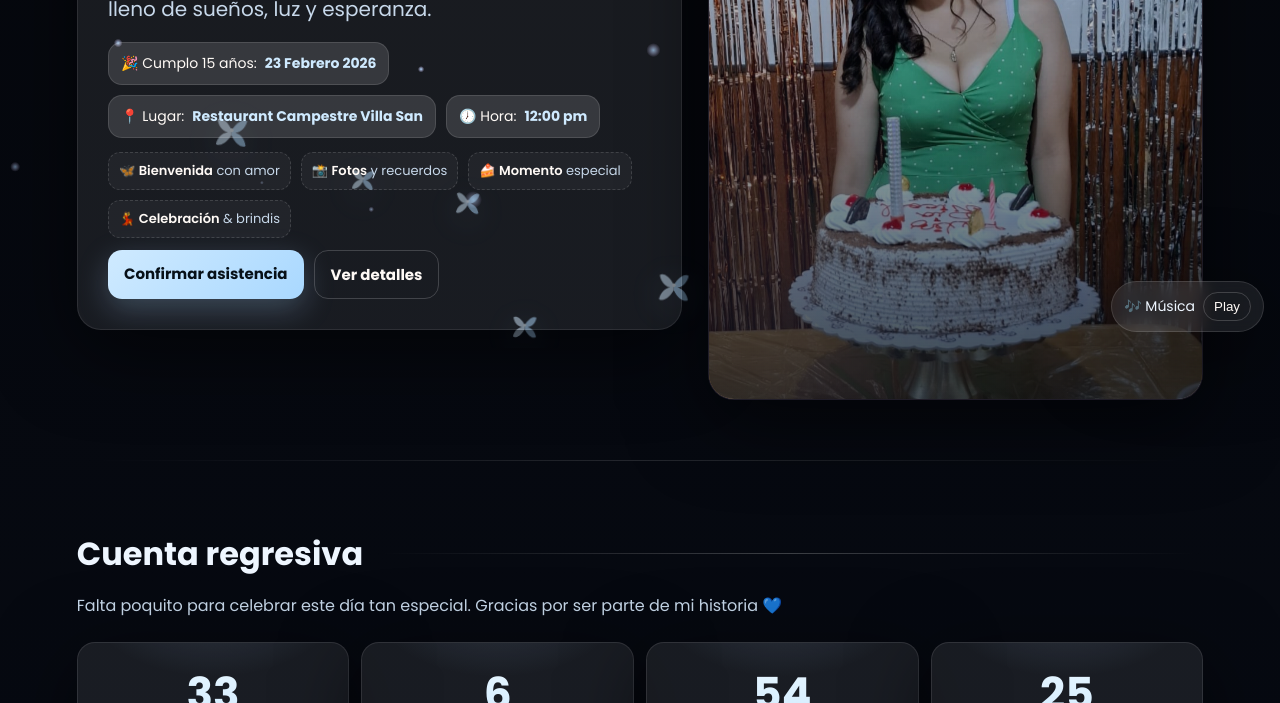
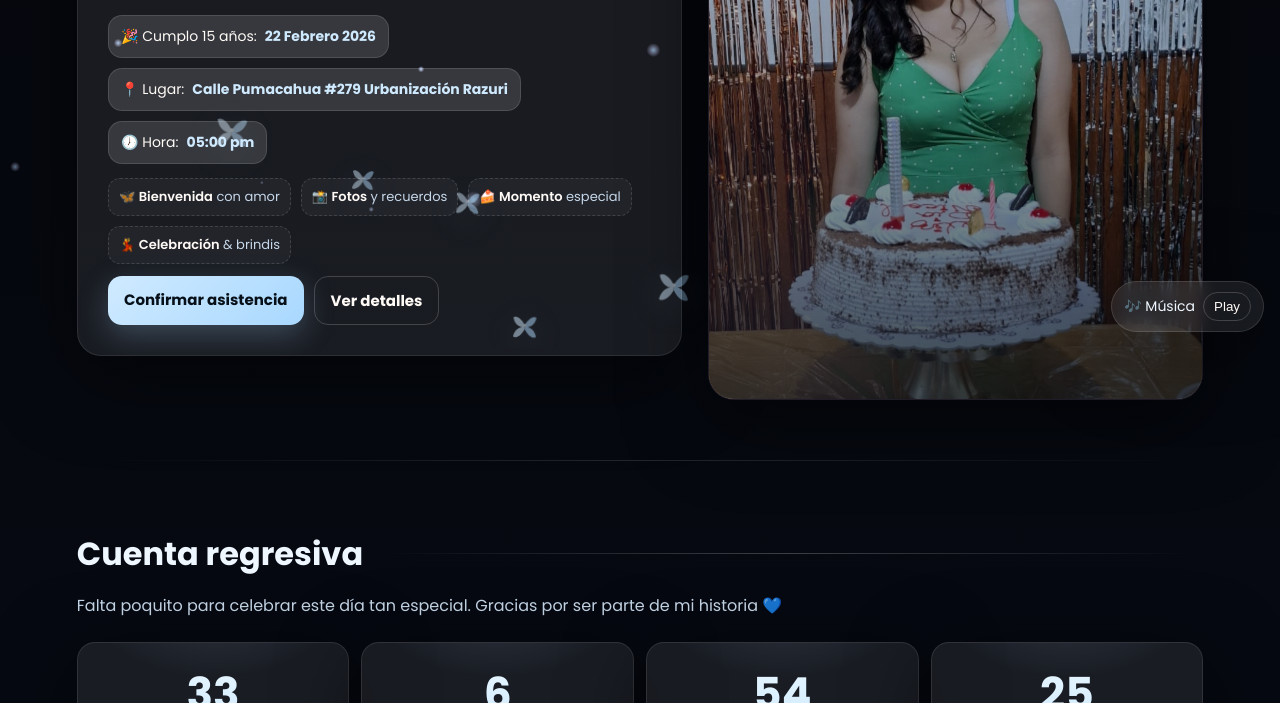
Before and after one commit to cristiansvm/XV-Nicoll, a plain HTML site: page index.html in a window 1280 px wide. Shown: the part 452-1155 px from the top of the page. Drawn offline with Linux system fonts and the light colour scheme.

Commit message:
Update event details for birthday celebration

```diff
--- a/index.html
+++ b/index.html
@@ -635,9 +635,9 @@
     </p>
 
     <div class="meta">
-      <div class="chip">🎉 Cumplo 15 años: <b>23 Febrero 2026</b></div>
-      <div class="chip">📍 Lugar: <b>Restaurant Campestre Villa San</b></div>
-      <div class="chip">🕖 Hora: <b>12:00 pm</b></div>
+      <div class="chip">🎉 Cumplo 15 años: <b>22 Febrero 2026</b></div>
+      <div class="chip">📍 Lugar: <b>Calle Pumacahua #279 Urbanización Razuri</b></div>
+      <div class="chip">🕖 Hora: <b>05:00 pm</b></div>
     </div>
 
     <div class="mini-line">
```
